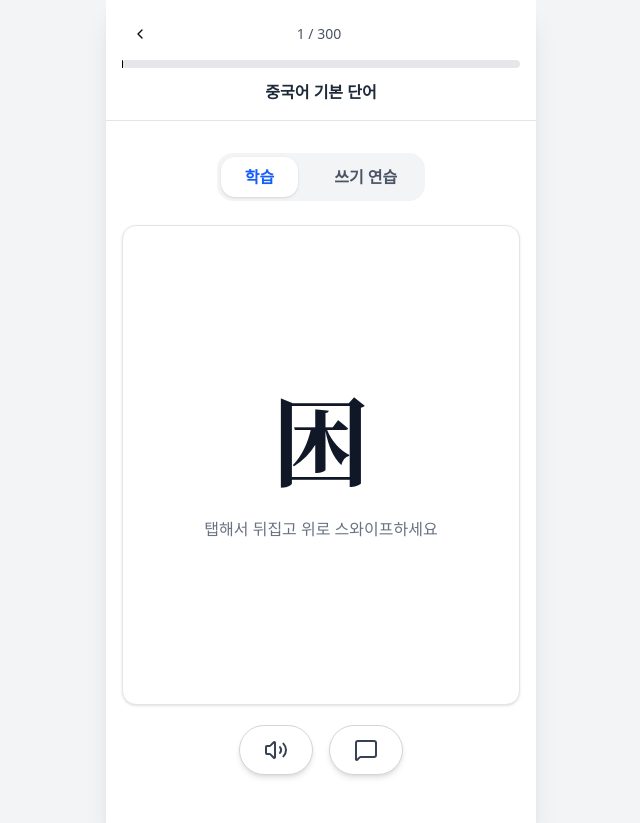
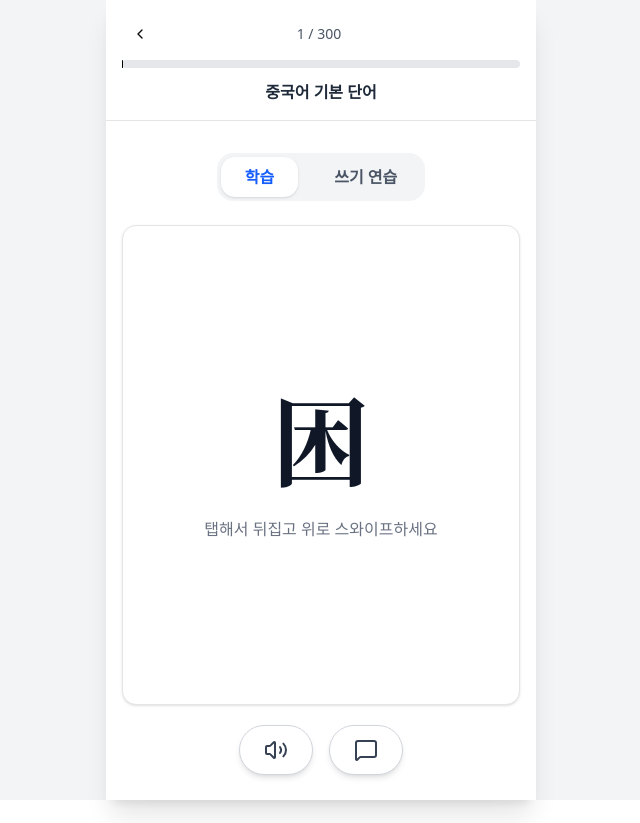
Before and after one commit to lambda0x63/duyiwuer, a Next.js app: page /study/basic in a window 1280 px wide. Shown: the whole page, without its empty margins (319-959 px from the left). After the commit the page ends 800 px from the top, so only its background shows below. Built offline with nearby package versions, Linux system fonts and the light colour scheme.

Commit message:
fix: layout

```diff
--- a/src/app/_components/HomeClient.tsx
+++ b/src/app/_components/HomeClient.tsx
@@ -13,7 +13,7 @@ interface HomeClientProps {
 export default function HomeClient({ totalWords }: HomeClientProps) {
   return (
     <motion.div
-      className="min-h-screen flex flex-col items-center justify-center p-6 relative"
+      className="h-screen flex flex-col items-center justify-center p-6 relative overflow-hidden"
       initial={{ opacity: 0 }}
       animate={{ opacity: 1 }}
       transition={{ duration: 0.4 }}
--- a/src/app/globals.css
+++ b/src/app/globals.css
@@ -123,8 +123,26 @@
   * {
     @apply border-border outline-ring/50;
   }
+
   html,
   body {
     @apply bg-background text-foreground;
+    height: 100vh;
+    height: 100dvh; /* Dynamic viewport height for mobile */
+    overflow: hidden;
+    position: fixed;
+    width: 100%;
+    top: 0;
+    left: 0;
+  }
+
+  /* iOS 탄성 스크롤 비활성화 */
+  body {
+    -webkit-touch-callout: none;
+    -webkit-user-select: none;
+    -webkit-user-select: none;
+    -webkit-text-size-adjust: 100%;
+    -ms-touch-action: manipulation;
+    touch-action: manipulation;
   }
 }
--- a/src/app/layout.tsx
+++ b/src/app/layout.tsx
@@ -34,9 +34,9 @@ export default function RootLayout({
   return (
     <html lang="ko">
       <body
-        className={`${geistSans.variable} ${geistMono.variable} antialiased bg-gray-100 min-h-screen`}
+        className={`${geistSans.variable} ${geistMono.variable} antialiased bg-gray-100`}
       >
-        <div className="max-w-[430px] mx-auto min-h-screen bg-white shadow-xl flex flex-col">
+        <div className="fixed inset-0 max-w-[430px] mx-auto bg-white shadow-xl flex flex-col">
           {children}
         </div>
       </body>
--- a/src/components/StudySession.tsx
+++ b/src/components/StudySession.tsx
@@ -68,7 +68,7 @@ export default function StudySession({
   if (shuffledWords.length === 0) {
     return (
       <motion.div
-        className="min-h-screen flex items-center justify-center p-4"
+        className="h-screen flex items-center justify-center p-4 overflow-hidden"
         initial={{ opacity: 0 }}
         animate={{ opacity: 1 }}
         transition={{ duration: 0.3 }}
@@ -90,7 +90,7 @@ export default function StudySession({
   if (sessionComplete) {
     return (
       <motion.div
-        className="min-h-screen flex items-center justify-center p-4"
+        className="h-screen flex items-center justify-center p-4 overflow-hidden"
         initial={{ opacity: 0 }}
         animate={{ opacity: 1 }}
         transition={{ duration: 0.3 }}
@@ -122,7 +122,7 @@ export default function StudySession({
 
   return (
     <motion.div
-      className="min-h-screen flex flex-col"
+      className="h-screen flex flex-col overflow-hidden"
       initial={{ opacity: 0 }}
       animate={{ opacity: 1 }}
       transition={{ duration: 0.3 }}
@@ -157,7 +157,7 @@ export default function StudySession({
         )}
       </motion.header>
 
-      <main className="flex-1 flex flex-col items-center pt-8 pb-12">
+      <main className="flex-1 flex flex-col items-center pt-8 pb-12 overflow-y-auto">
         <FlashCard word={shuffledWords[currentIndex]} onNext={handleNext} />
       </main>
     </motion.div>
```
